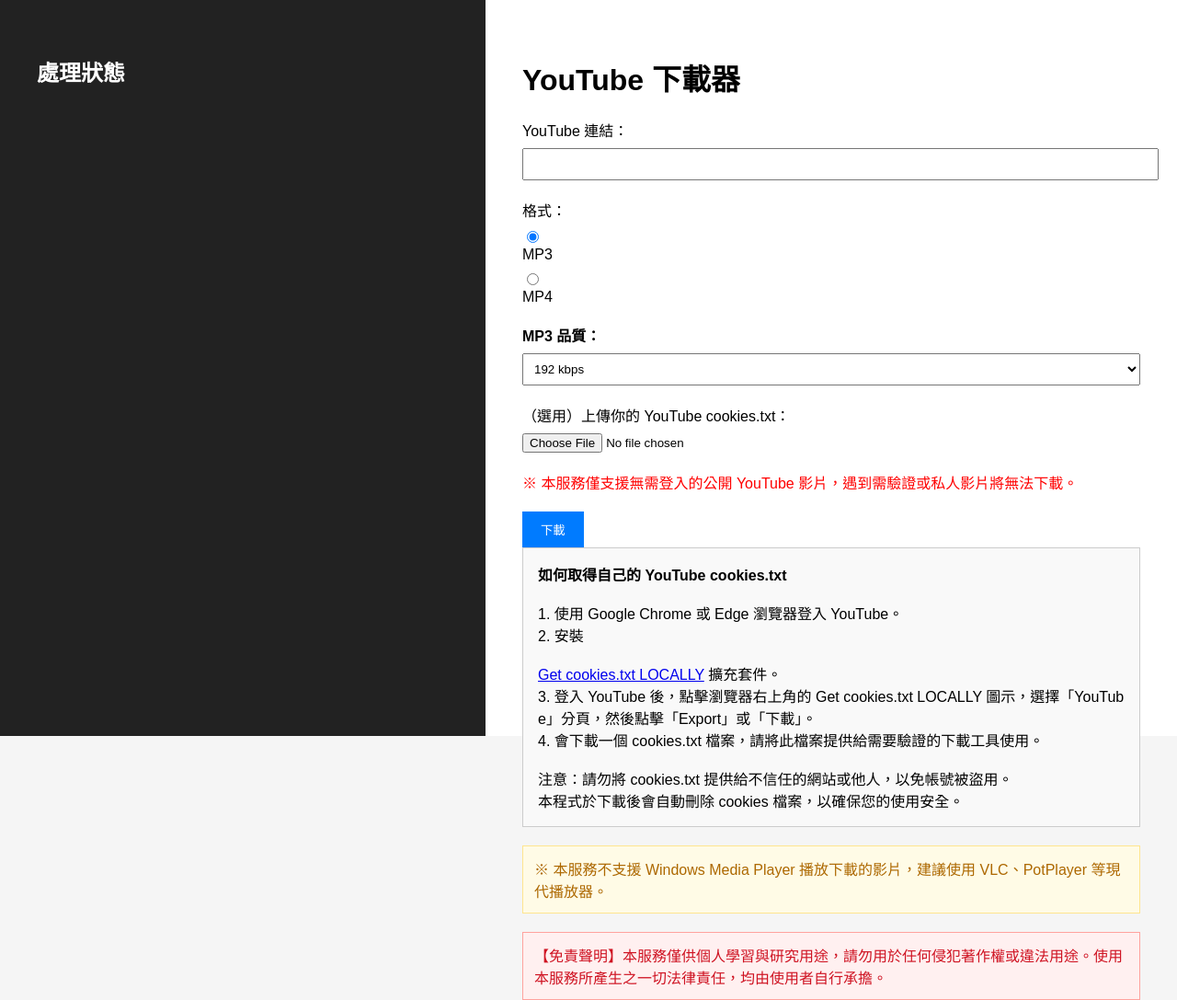
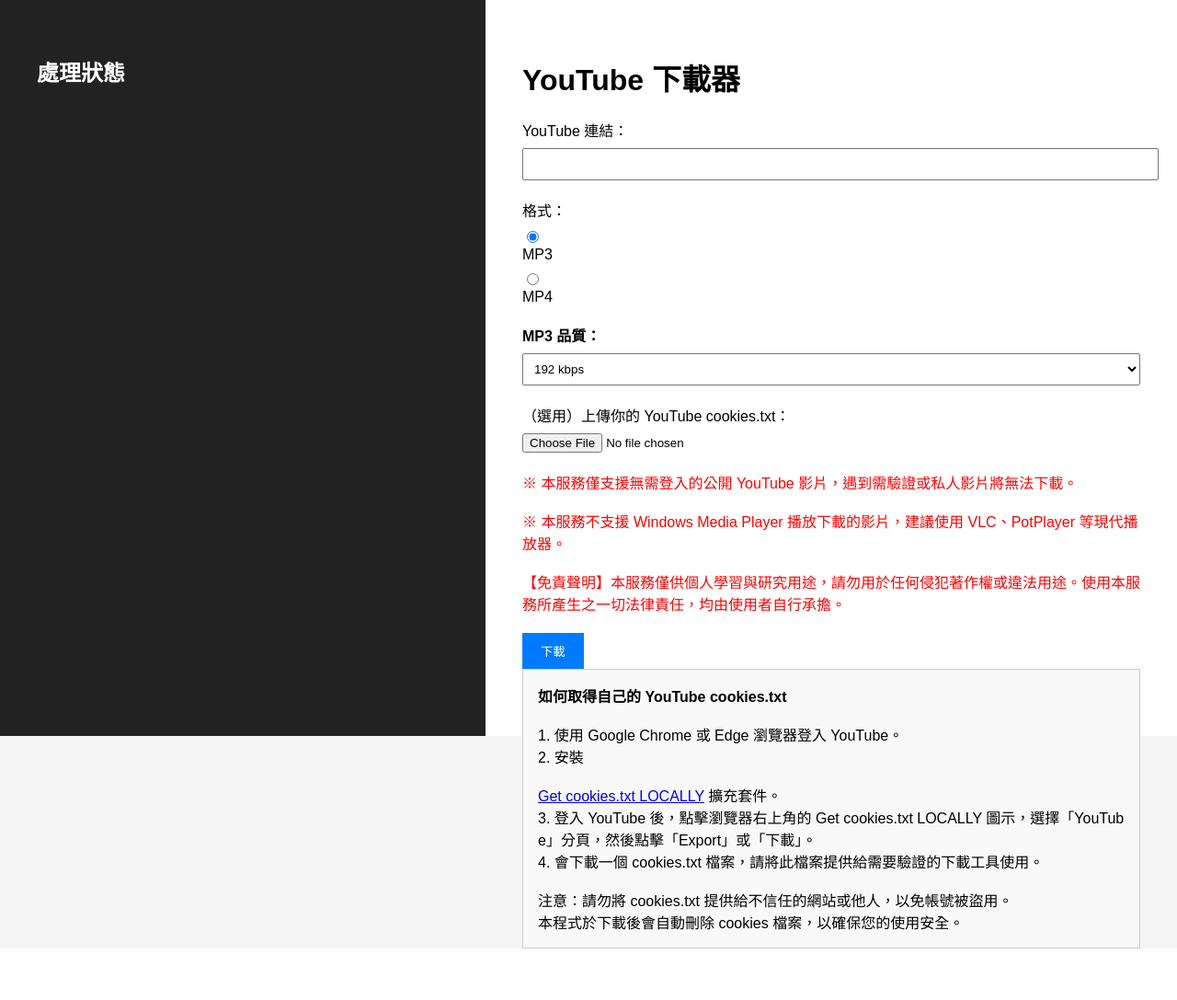
Before and after one commit to rich0514/youtomp3, a Flask app: page / in a window 1280 px wide. Shown: the whole page at 92% size. After the commit the page ends 1031 px from the top, so only its background shows below. Run offline with Flask 2, Linux system fonts and the light colour scheme.

Commit message:
Add files via upload

```diff
--- a/templates/index.html
+++ b/templates/index.html
@@ -99,6 +99,10 @@
                 </div>
                 <div class="form-group" style="color:red;">
                     ※ 本服務僅支援無需登入的公開 YouTube 影片，遇到需驗證或私人影片將無法下載。
+                    <br><br>
+                    ※ 本服務不支援 Windows Media Player 播放下載的影片，建議使用 VLC、PotPlayer 等現代播放器。
+                    <br><br>
+                    【免責聲明】本服務僅供個人學習與研究用途，請勿用於任何侵犯著作權或違法用途。使用本服務所產生之一切法律責任，均由使用者自行承擔。
                 </div>
                 <button class="btn" type="submit">下載</button>
             </form>
@@ -116,12 +120,6 @@ Get cookies.txt LOCALLY</a> 擴充套件。
 注意：請勿將 cookies.txt 提供給不信任的網站或他人，以免帳號被盜用。
 本程式於下載後會自動刪除 cookies 檔案，以確保您的使用安全。
     </span>
-</div>
-<div class="form-group" style="background:#fffbe6;border:1px solid #ffe58f;padding:12px;margin-bottom:20px;color:#ad6800;">
-    ※ 本服務不支援 Windows Media Player 播放下載的影片，建議使用 VLC、PotPlayer 等現代播放器。
-</div>
-<div class="form-group" style="background:#fff0f0;border:1px solid #ffa39e;padding:12px;margin-bottom:20px;color:#cf1322;">
-    【免責聲明】本服務僅供個人學習與研究用途，請勿用於任何侵犯著作權或違法用途。使用本服務所產生之一切法律責任，均由使用者自行承擔。
 </div>
         </div>
     </div>
@@ -159,3 +157,5 @@ Get cookies.txt LOCALLY</a> 擴充套件。
 </html>
 </html>
 </html>
+</html>
+</html>
```
